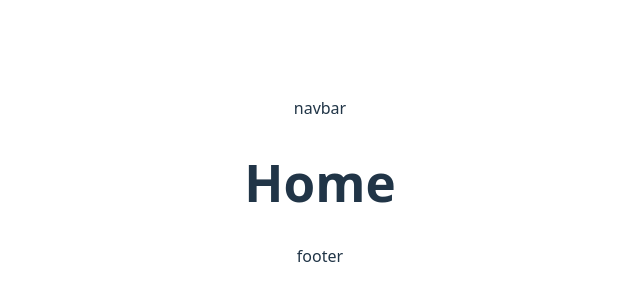
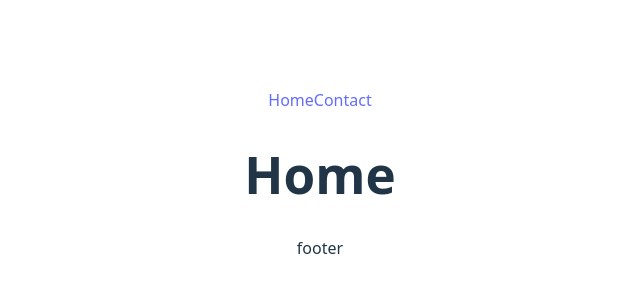
Before and after one commit to LUCASGOODPROGRAMMER/FRONT-END_ESTUDO, a React (Vite) app in the folder html_css_js_react/7_react_router/router/: page / in a window 1280 px wide. Shown: the part 218-518 px from the top of the page, without its empty margins (320-960 px from the left). Built offline with nearby package versions, Linux system fonts and the light colour scheme.

Commit message:
link entre páginas usanod {Link}

```diff
--- a/html_css_js_react/7_react_router/router/src/App.jsx
+++ b/html_css_js_react/7_react_router/router/src/App.jsx
@@ -1,6 +1,9 @@
 import './App.css'
 
 import { Outlet } from 'react-router-dom'
+
+// 5 - link entre página
+import NavBar from './components/NavBar'
 
 function App() {
 
@@ -8,7 +11,7 @@
   return (
     <>
       <div>
-        <p>navbar</p>
+        <NavBar/>
         <Outlet />
         <p>footer</p>
       </div>
--- /dev/null
+++ b/html_css_js_react/7_react_router/router/src/components/NavBar.jsx
@@ -0,0 +1,14 @@
+// usando Link um componente do react router dom usado para navegação entre páginas
+// Link é uma substituição do <a href="...", diferen do <a> ele não causa recarregamento de página
+import { Link } from "react-router-dom"
+
+const NavBar = () => {
+  return (
+    <nav>
+        <Link to="/">Home</Link>
+        <Link to="contact">Contact</Link>
+    </nav>
+  )
+}
+
+export default NavBar
--- a/html_css_js_react/7_react_router/router/src/routes/Home.jsx
+++ b/html_css_js_react/7_react_router/router/src/routes/Home.jsx
@@ -2,9 +2,9 @@
 
 const Home = () => {
   return (
-    <div>
+    <main>
       <h1>Home</h1>
-    </div>
+    </main>
   )
 }
 
```
